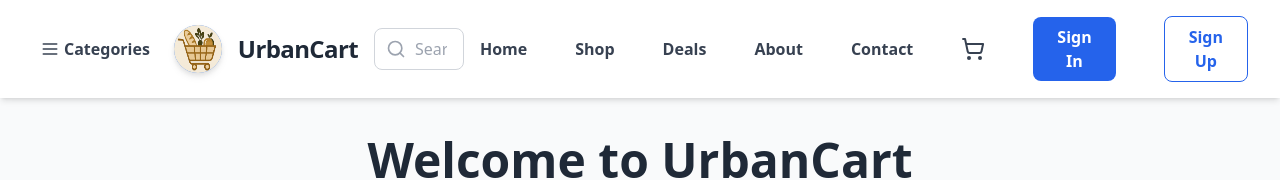
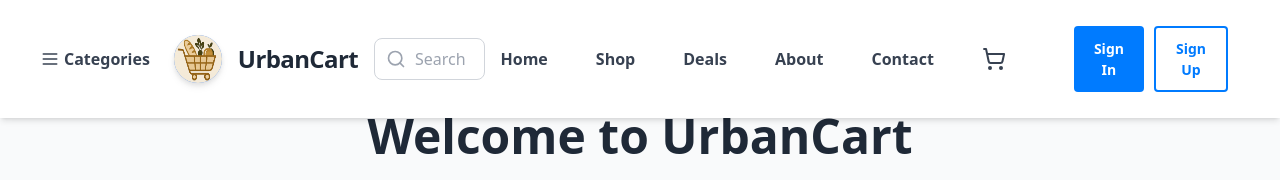
Before and after one commit to rahmanhafizur/Chaldal, a React (Create React App) app: page / in a window 1280 px wide. Shown: the top 180 px of the page. Built offline with nearby package versions, Linux system fonts and the light colour scheme.

Commit message:
sign up button update

```diff
--- a/package.json
+++ b/package.json
@@ -10,6 +10,7 @@
     "lucide-react": "^0.522.0",
     "react": "^19.1.0",
     "react-dom": "^19.1.0",
+    "react-icons": "^5.5.0",
     "react-scripts": "5.0.1",
     "web-vitals": "^2.1.4"
   },
--- a/src/App.js
+++ b/src/App.js
@@ -1,6 +1,7 @@
 import React, { useState, useEffect } from 'react';
 import { ShoppingCart, X as CloseIcon, MessageCircle, Menu, ChevronLeft, ChevronRight, Search as SearchIcon } from 'lucide-react';
 import logo from './assets/Logo.png';
+import { FiLogOut } from "react-icons/fi"; // logout icon
 
 
 // Placeholder URLs for your 30 product images
@@ -58,6 +59,70 @@ function App() {
     console.log('status: ', userBool);
   };
 
+
+
+
+
+  const headerStyle = {
+    display: "flex",
+    justifyContent: "flex-end",
+    alignItems: "center",
+    padding: "10px 20px",
+    gap: "10px",
+  };
+
+  const signedOut = {
+    display: "flex",
+    gap: "10px",
+  };
+
+  const baseBtnStyle = {
+    padding: "10px 20px",             // more rectangular shape :contentReference[oaicite:1]{index=1}
+    border: "none",
+    borderRadius: "4px",
+    cursor: "pointer",
+    fontSize: "14px",
+    fontWeight: "bold",
+    transition: "background-color 0.3s",
+  };
+
+  const loginBtnStyle = {
+    ...baseBtnStyle,
+    backgroundColor: "#007bff",
+    color: "#fff",
+  };
+
+  const signupBtnStyle = {
+    ...baseBtnStyle,
+    backgroundColor: "#fff",
+    color: "#007bff",
+    border: "2px solid #007bff",
+  };
+
+  const signedIn = {
+    display: "flex",
+    alignItems: "center",
+    gap: "10px",
+  };
+
+  const avatarStyle = {
+    width: "40px",
+    height: "40px",
+    borderRadius: "4px", // slightly rounded rectangle
+    backgroundColor: "#6c63ff",
+    color: "#fff",
+    fontWeight: "bold",
+    fontSize: "18px",
+    display: "flex",
+    alignItems: "center",
+    justifyContent: "center",
+  };
+
+  const logoutBtnStyle = {
+    ...baseBtnStyle,
+    backgroundColor: "#007bff",
+    color: "#fff",
+  };
 
 
 
@@ -433,23 +498,7 @@ function App() {
 
   return (
     <>
-    <header>
-        {userBool ? (
-          <>
-            <div className="avatar">{user[0]}</div>
-            <button onClick={() => {
-              setUser('');
-              setUserBool(false);         // ✅ Properly clear boolean too
-            }}>
-              Sign Out
-            </button>
-          </>
-        ) : (
-          <button onClick={() => setShowLoginModal(true)}>
-            Sign In
-          </button>
-        )}
-      </header>
+
 
 
     {/* show login page */}
@@ -627,13 +676,29 @@ function App() {
               )}
             </div>
 
-            {/* Auth Buttons - Hidden on small screens */}
-            <button onClick={handleSignInClick} className="px-4 py-2 sm:px-6 sm:py-2 bg-blue-600 text-white rounded-lg font-semibold hover:bg-blue-700 transition select-none hidden md:block">
-              Sign In
-            </button>
-            <button className="px-4 py-2 sm:px-6 sm:py-2 border border-blue-600 text-blue-600 rounded-lg font-semibold hover:bg-blue-100 transition select-none hidden md:block">
-              Sign Up
-            </button>
+            {/* this is for handling sign in, sign up, logout, logo of users */}
+            <header style={headerStyle}>
+              {userBool ? (
+                <div style={signedIn}>
+                  <div style={avatarStyle}>{user[0].toUpperCase()}</div>
+                  <button style={logoutBtnStyle} onClick={() => {
+                    setUser("");
+                    setUserBool(false);
+                  }}>
+                    Logout
+                  </button>
+                </div>
+              ) : (
+                <div style={signedOut}>
+                  <button style={loginBtnStyle} onClick={() => setShowLoginModal(true)}>
+                    Sign In
+                  </button>
+                  <button style={signupBtnStyle}>
+                    Sign Up
+                  </button>
+                </div>
+              )}
+            </header>
 
             {/* Mobile Hamburger for other nav links on small screens */}
             <div className="md:hidden">
```
Also changed, not shown: 1 other file (tests, documents, lock files or other folders).
